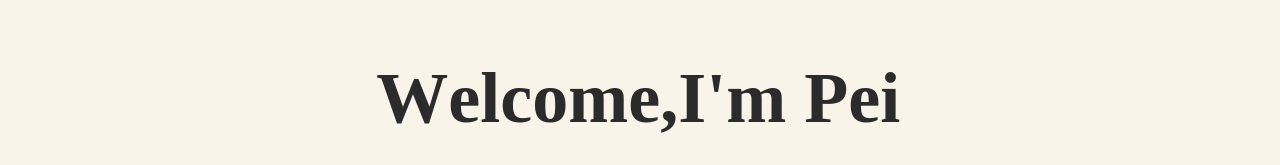
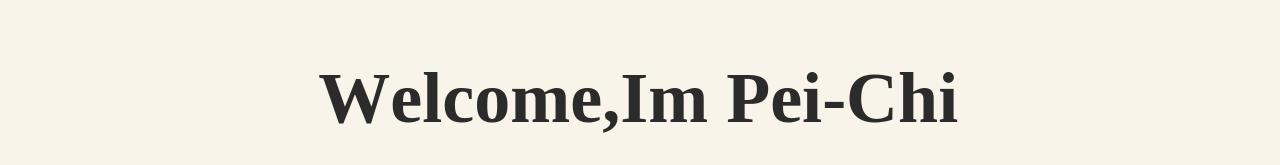
Before and after one commit to peiii7/PeiChi-Portfolio, a plain HTML site: page index.html in a window 1280 px wide. Shown: the top 165 px of the page. Drawn offline with nearby package versions, Linux system fonts and the light colour scheme.

Commit message:
Update index.html

```diff
--- a/index.html
+++ b/index.html
@@ -31,7 +31,7 @@
             <h1 class="ml11 text-center">
                 <span class="text-wrapper">
                     <span class="line line1"></span>
-                    <span class="letters">Welcome,I'm Pei</span>
+                    <span class="letters">Welcome,Im Pei-Chi</span>
                 </span>
             </h1>
 
```
